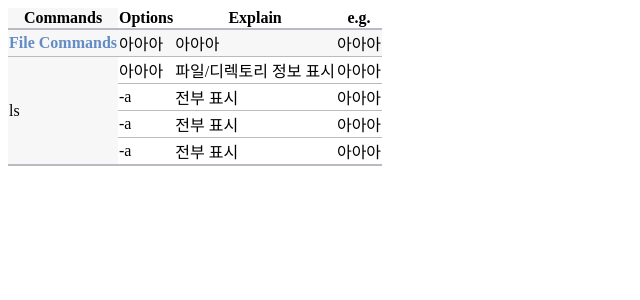
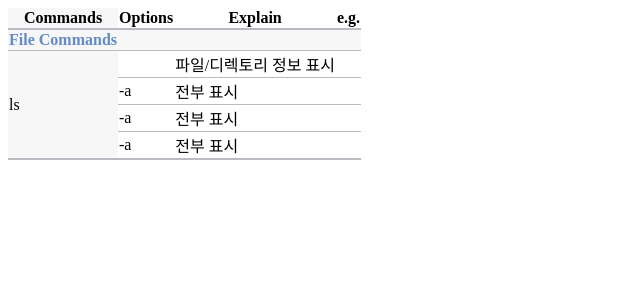
Before and after one commit to finddme/finddme.github.io, a Jekyll site: the page built from _posts/2022-01-12-Linux.md, in a window 1280 px wide. Shown: the top 300 px of the page, without its empty margins (0-640 px from the left). Built offline with Jekyll 4.4.1, drawn with Linux system fonts in a browser that asks for light colours.

Commit message:
Update 2022-01-12-Linux.md

```diff
--- a/_posts/2022-01-12-Linux.md
+++ b/_posts/2022-01-12-Linux.md
@@ -43,11 +43,11 @@ tag: Linux
    <body>
      <table style="border-collapse:collapse">
        <tr><th class="line4" bgcolor="#F8F7F9">Commands</th><th class="line2">Options</th><th class="line2">Explain</th><th class="line2">e.g.</th></tr>
-       <tr><td class="line3"><span style="color:#648BC6; font-weight: bold;">File Commands</span></td><td class="line3">아아아</td><td class="line3">아아아</td><td class="line3">아아아</td></tr>
-       <tr><td class="line4" rowspan="4">ls</td><td class="line">아아아</td><td class="line">파일/디렉토리 정보 표시</td><td class="line">아아아</td></tr>
-       <tr><td class="line">-a</td><td class="line">전부 표시</td><td class="line">아아아</td></tr>
-       <tr><td class="line">-a</td><td class="line">전부 표시</td><td class="line">아아아</td></tr>
-       <tr><td class="line2">-a</td><td class="line2">전부 표시</td><td class="line2">아아아</td></tr>
+       <tr><td class="line3"><span style="color:#648BC6; font-weight: bold;">File Commands</span></td><td class="line3"> </td><td class="line3"> </td><td class="line3"> </td></tr>
+       <tr><td class="line4" rowspan="4">ls</td><td class="line"> </td><td class="line">파일/디렉토리 정보 표시</td><td class="line"> </td></tr>
+       <tr><td class="line">-a</td><td class="line">전부 표시</td><td class="line"> </td></tr>
+       <tr><td class="line">-a</td><td class="line">전부 표시</td><td class="line"> </td></tr>
+       <tr><td class="line2">-a</td><td class="line2">전부 표시</td><td class="line2"> </td></tr>
     </table>
  </body>
  </html>
```
